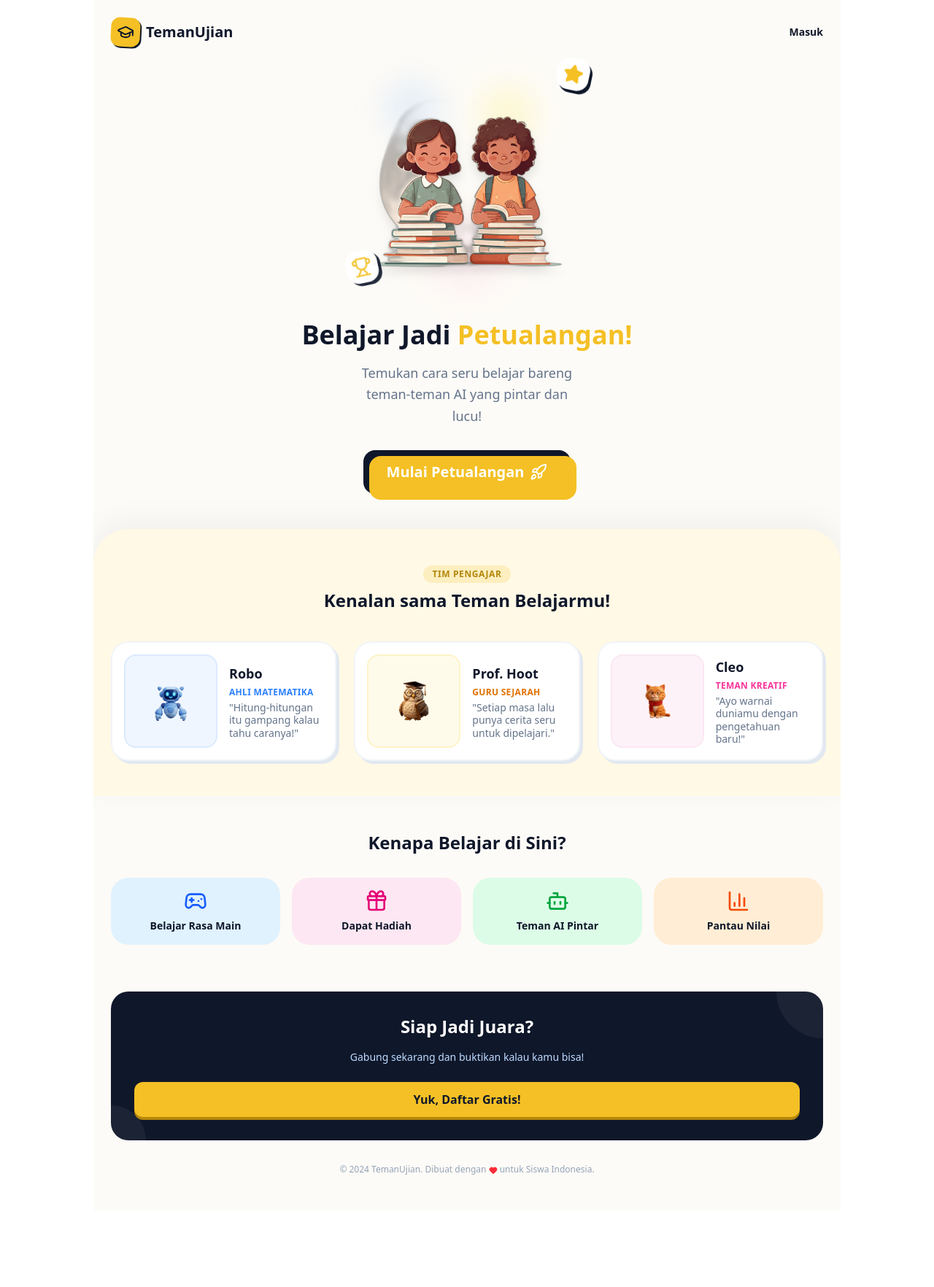
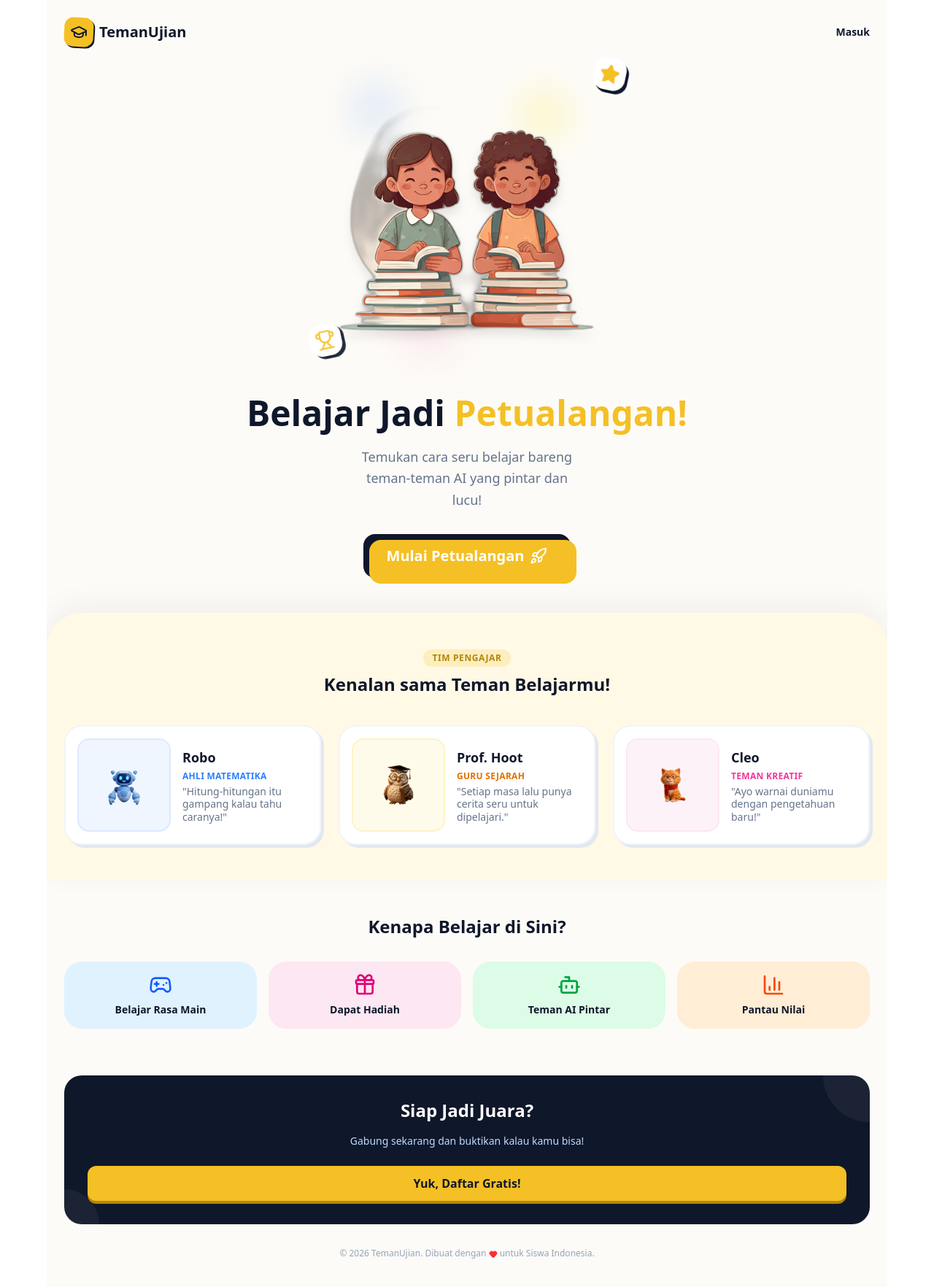
Before and after one commit to TheFahmi/ujian-anak-app, a Next.js app in the folder frontend-v2/: page / in a window 1280 px wide. Shown: the top 1764 px of the page at 73% size. Before the commit the page ends 1659 px from the top, so only its background shows below. Built offline with nearby package versions, Linux system fonts and the light colour scheme.

Commit message:
fix: tahun dynamic di landing + landing desktop (tanpa ubah konten) + form hubungkan anak mobile-friendly

```diff
--- a/frontend-v2/src/app/dashboard/orangtua/page.tsx
+++ b/frontend-v2/src/app/dashboard/orangtua/page.tsx
@@ -108,31 +108,29 @@ export default function ParentDashboardPage() {
             )}
 
             {/* Link Anak via Kode */}
-            <div className="mb-6 bg-white rounded-2xl border-2 border-[#e2e8f0] shadow-[2px_2px_0px_#e2e8f0] p-4">
+            <div className="mb-6 bg-white rounded-2xl border-2 border-[#e2e8f0] shadow-[2px_2px_0px_#e2e8f0] p-5">
                 <div className="flex items-center gap-2 mb-2">
                     <span className="material-symbols-outlined text-[#6c5ce7]">link</span>
                     <p className="font-bold text-[#0f172a] m-0 text-sm">Hubungkan Anak</p>
                 </div>
-                <p className="text-xs text-gray-500 mb-3">
+                <p className="text-xs text-gray-500 mb-4 leading-relaxed">
                     Masukkan kode 6 karakter dari halaman "Kode Orang Tua" di akun anakmu.
                 </p>
-                <div className="flex gap-2">
                 <input
                     type="text"
                     value={kodeInput}
                     onChange={e => setKodeInput(e.target.value.toUpperCase())}
-                        placeholder="XXXXXX"
+                    placeholder="Masukkan kode di sini"
                     maxLength={6}
-                        className="flex-1 p-3 border-2 border-gray-200 rounded-xl text-center font-mono text-lg font-bold tracking-[0.3em] uppercase focus:outline-none focus:border-[#6c5ce7]"
+                    className="w-full p-4 border-2 border-gray-200 rounded-xl text-center font-mono text-xl font-bold tracking-[0.35em] uppercase focus:outline-none focus:border-[#6c5ce7] mb-3"
                 />
                 <button
                     onClick={linkAnak}
                     disabled={linking}
-                        className="bg-[#6c5ce7] text-white border-2 border-[#0f172a] rounded-xl px-5 py-3 font-bold shadow-[2px_2px_0px_#0f172a] disabled:opacity-50"
+                    className="w-full bg-[#6c5ce7] text-white border-2 border-[#0f172a] rounded-xl py-3.5 font-bold shadow-[3px_3px_0px_#0f172a] active:translate-y-1 active:shadow-none disabled:opacity-50"
                 >
-                        {linking ? '...' : 'Hubungkan'}
+                    {linking ? 'Menghubungkan...' : 'Hubungkan Anak'}
                 </button>
-                </div>
                 {linkMsg && (
                     <p className={`text-xs mt-2 font-semibold ${linkMsg.includes('berhasil') || linkMsg.includes('terhubung') ? 'text-green-600' : 'text-red-500'}`}>
                         {linkMsg}
--- a/frontend-v2/src/app/page.tsx
+++ b/frontend-v2/src/app/page.tsx
@@ -4,7 +4,7 @@ import { GraduationCap, Star, Trophy, Rocket, Gamepad2, Gift, Bot, BarChart3, He
 
 export default function HomePage() {
     return (
-        <div className="min-h-screen w-full bg-[#fdfbf7] font-[var(--font-lexend)] max-w-md md:max-w-5xl lg:max-w-5xl mx-auto overflow-x-hidden">
+        <div className="min-h-screen w-full bg-[#fdfbf7] font-[var(--font-lexend)] max-w-md md:max-w-6xl lg:max-w-6xl mx-auto overflow-x-hidden">
             {/* Navbar Simple */}
             <nav className="p-6 flex justify-between items-center">
                 <div className="flex items-center gap-2">
@@ -20,7 +20,7 @@ export default function HomePage() {
 
             {/* Hero Section */}
             <main className="px-6 pt-4 pb-12 flex flex-col items-center text-center">
-                <div className="relative w-full max-w-[300px] aspect-square mb-8">
+                <div className="relative w-full max-w-[300px] md:max-w-[400px] aspect-square mb-8">
                     {/* Decorative blobs */}
                     <div className="absolute top-0 left-10 w-20 h-20 bg-blue-100 rounded-full mix-blend-multiply filter blur-xl opacity-70 animate-blob"></div>
                     <div className="absolute top-0 right-10 w-20 h-20 bg-yellow-100 rounded-full mix-blend-multiply filter blur-xl opacity-70 animate-blob animation-delay-2000"></div>
@@ -45,7 +45,7 @@ export default function HomePage() {
                     </div>
                 </div>
 
-                <h1 className="font-[var(--font-fredoka)] font-bold text-3xl sm:text-4xl text-[#0f172a] leading-tight mb-4">
+                <h1 className="font-[var(--font-fredoka)] font-bold text-3xl sm:text-4xl md:text-5xl text-[#0f172a] leading-tight mb-4">
                     Belajar Jadi <span className="text-[#f4c025] inline-block transform hover:scale-110 transition-transform cursor-default">Petualangan!</span>
                 </h1>
 
@@ -150,7 +150,7 @@ export default function HomePage() {
                         Yuk, Daftar Gratis!
                     </Link>
                 </div>
-                <p className="text-[#94a3b8] text-xs mt-8">© 2024 TemanUjian. Dibuat dengan <Heart className="inline-block w-3 h-3 text-red-500 fill-red-500" /> untuk Siswa Indonesia.</p>
+                <p className="text-[#94a3b8] text-xs mt-8">© {new Date().getFullYear()} TemanUjian. Dibuat dengan <Heart className="inline-block w-3 h-3 text-red-500 fill-red-500" /> untuk Siswa Indonesia.</p>
             </footer>
         </div>
     );
```
Lines whose indentation alone changed are shown as unchanged.
